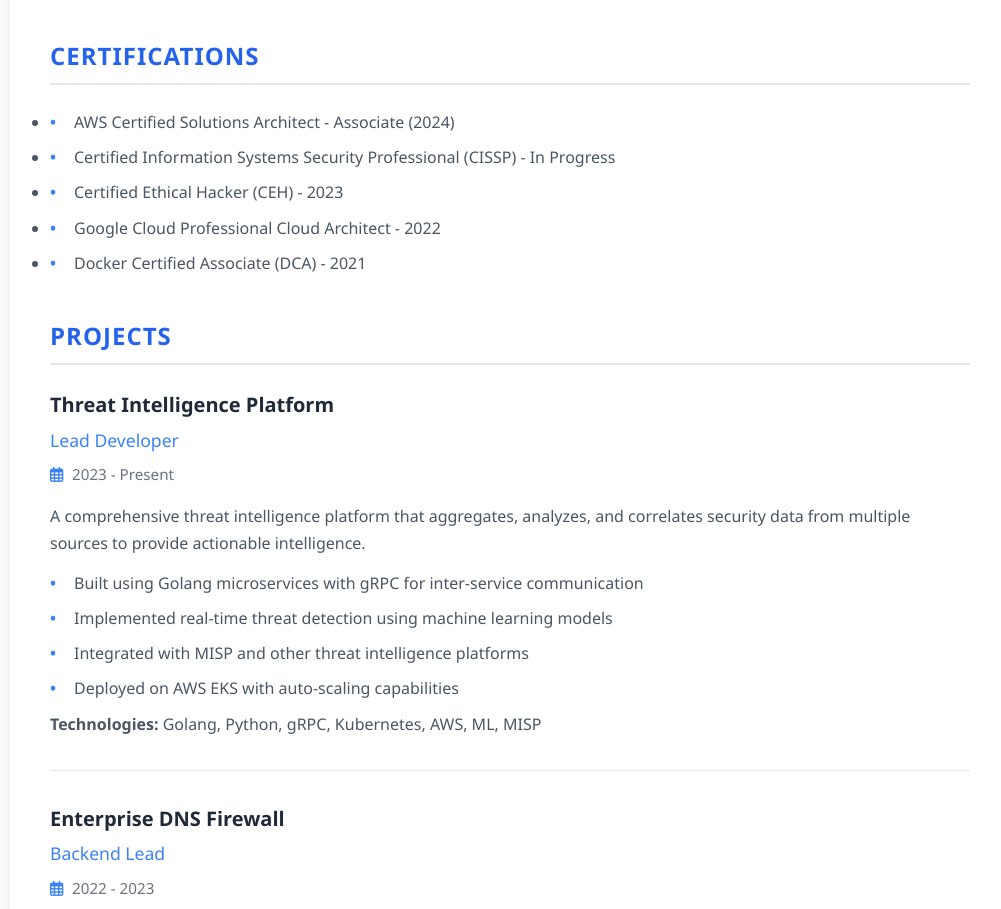
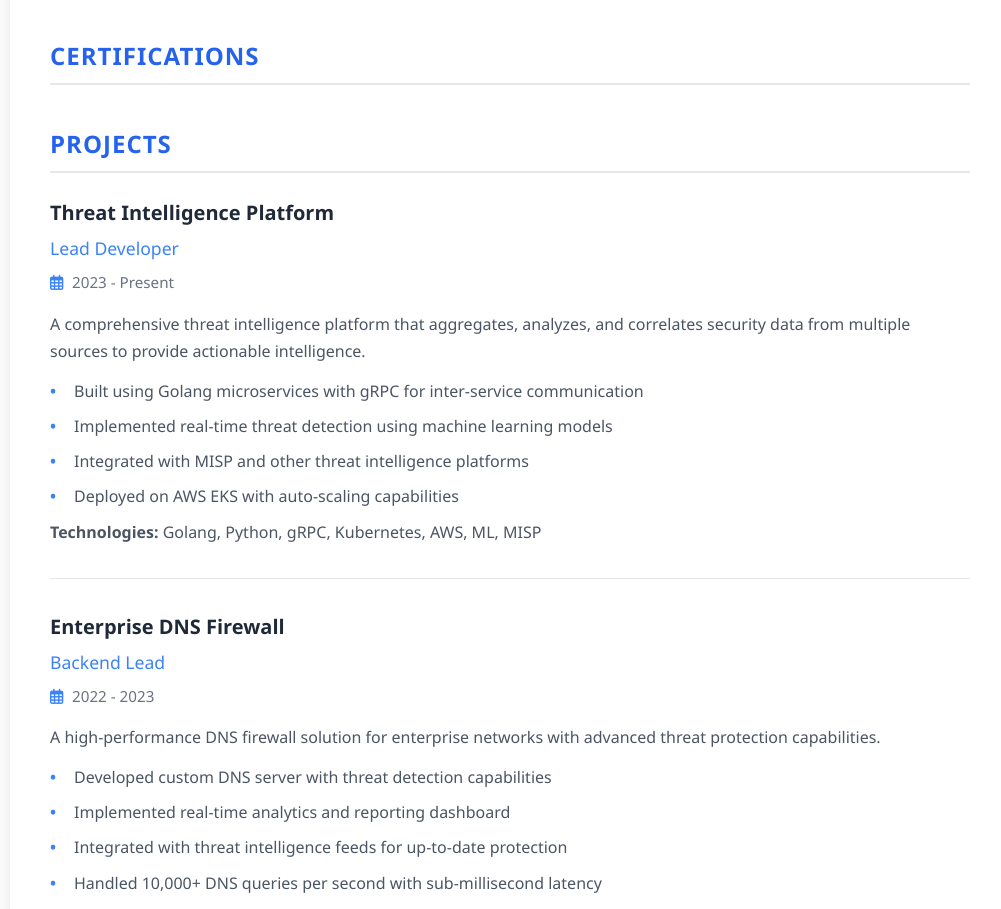
Before and after one commit to towfiq007/towfiq.com, a plain HTML site: page cv.html in a window 1280 px wide. Shown: the part 3429-4338 px from the top of the page, without its empty margins (130-1131 px from the left). Drawn offline with Linux system fonts and the light colour scheme.

Commit message:
Update cv.html

```diff
--- a/cv.html
+++ b/cv.html
@@ -547,11 +547,11 @@
             <div class="cv-section">
                 <h2 class="section-title">Certifications</h2>
                 <ul class="job-description">
-                    <li>AWS Certified Solutions Architect - Associate (2024)</li>
+<!--                     <li>AWS Certified Solutions Architect - Associate (2024)</li>
                     <li>Certified Information Systems Security Professional (CISSP) - In Progress</li>
                     <li>Certified Ethical Hacker (CEH) - 2023</li>
                     <li>Google Cloud Professional Cloud Architect - 2022</li>
-                    <li>Docker Certified Associate (DCA) - 2021</li>
+                    <li>Docker Certified Associate (DCA) - 2021</li> -->
                 </ul>
             </div>
 
```
